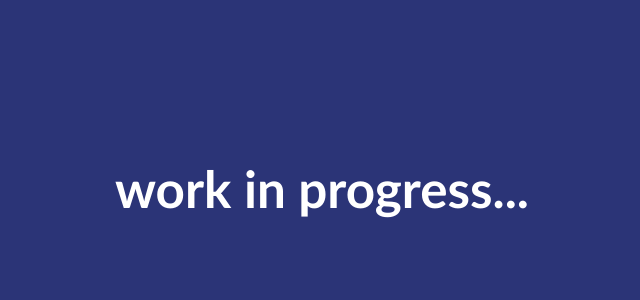
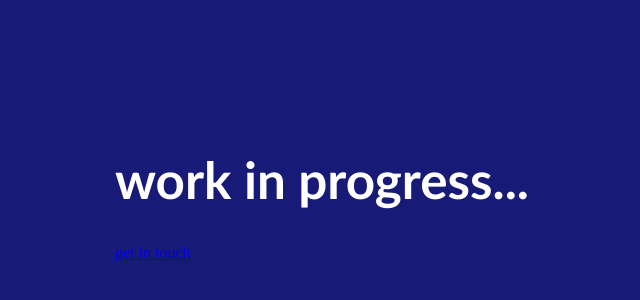
Before and after one commit to norbismarta/lesson2, a plain HTML site: page index.html in a window 1280 px wide. Shown: the part 220-520 px from the top of the page, without its empty margins (318-958 px from the left). Drawn offline with Linux system fonts and the light colour scheme.

Commit message:
added contact

```diff
--- a/index.html
+++ b/index.html
@@ -3,7 +3,7 @@
 <head>
   <meta charset="UTF-8">
   <meta name="viewport" content="width=device-width, initial-scale=1.0">
-  <title>hello World</title>
+  <title>project 1</title>
 
   <link rel="preconnect" href="https://fonts.googleapis.com">
   <link rel="preconnect" href="https://fonts.gstatic.com" crossorigin>
@@ -14,22 +14,28 @@
       color: rgb(255, 255, 255);
       font-family: "Gill Sans", light;
       font-size: 4vw;
+      height: 8,5px;
     }
     body {
-      background-color:rgb(43, 52, 119)
+      background-color:rgb(23, 27, 119)
     }
     main {
       display: flex;
       justify-content: center;
       align-items: center;
       height: 100vh;
+      text-decoration: wavy;
+      &:hover text-decoration: text-underline-offset: ;
       /* border: 1px solid red; */
     }
   </style>
 </head>
 <body>
   <main>
+    <div>
     <h1 >work in progress...</h1>
+    <a href="marta.norbis@icloud.com" id="mailto">get in touch</a>
+  </div>
   </main>
 </body>
 </html>
```
